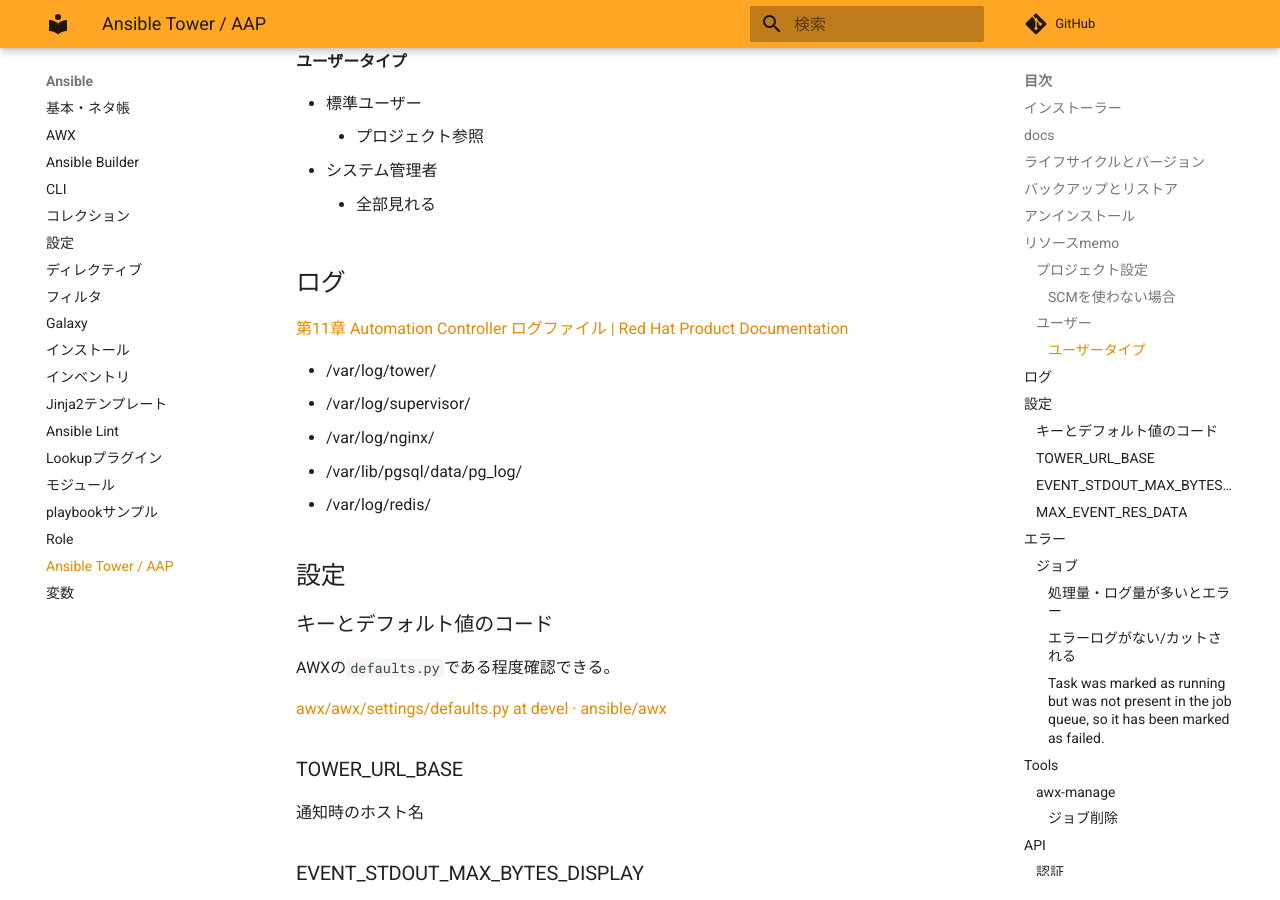
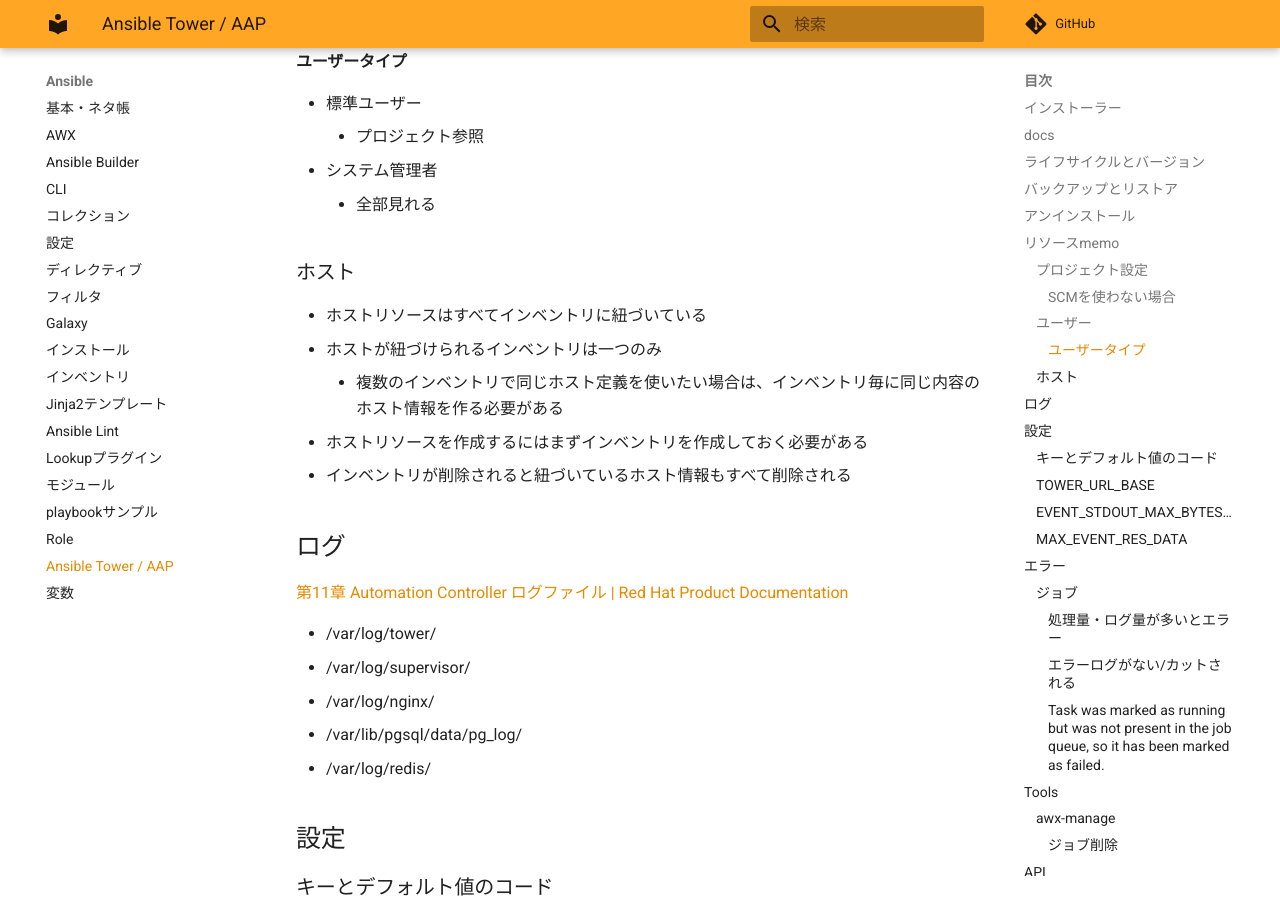
Before and after one commit to zaki-lknr/docs, an MkDocs documentation site: the page built from docs/Ansible/tower.md, in a window 1280 px wide and 900 px high, scrolled down 1970 px. Built offline with MkDocs 1.6.1 and Material for MkDocs 9.7.7, drawn with Linux system fonts in a browser that asks for light colours; comment, search, counter and statistics services are not loaded.

Commit message:
add: ansible/tower: hostリソースmemo

```diff
--- a/docs/Ansible/tower.md
+++ b/docs/Ansible/tower.md
@@ -68,6 +68,14 @@ Gitとか使わずTowerのホストのファイルシステム上のplaybookを
     - プロジェクト参照
 - システム管理者
     - 全部見れる
+
+### ホスト
+
+- ホストリソースはすべてインベントリに紐づいている
+- ホストが紐づけられるインベントリは一つのみ
+    - 複数のインベントリで同じホスト定義を使いたい場合は、インベントリ毎に同じ内容のホスト情報を作る必要がある
+- ホストリソースを作成するにはまずインベントリを作成しておく必要がある
+- インベントリが削除されると紐づいているホスト情報もすべて削除される
 
 ## ログ
 
```
